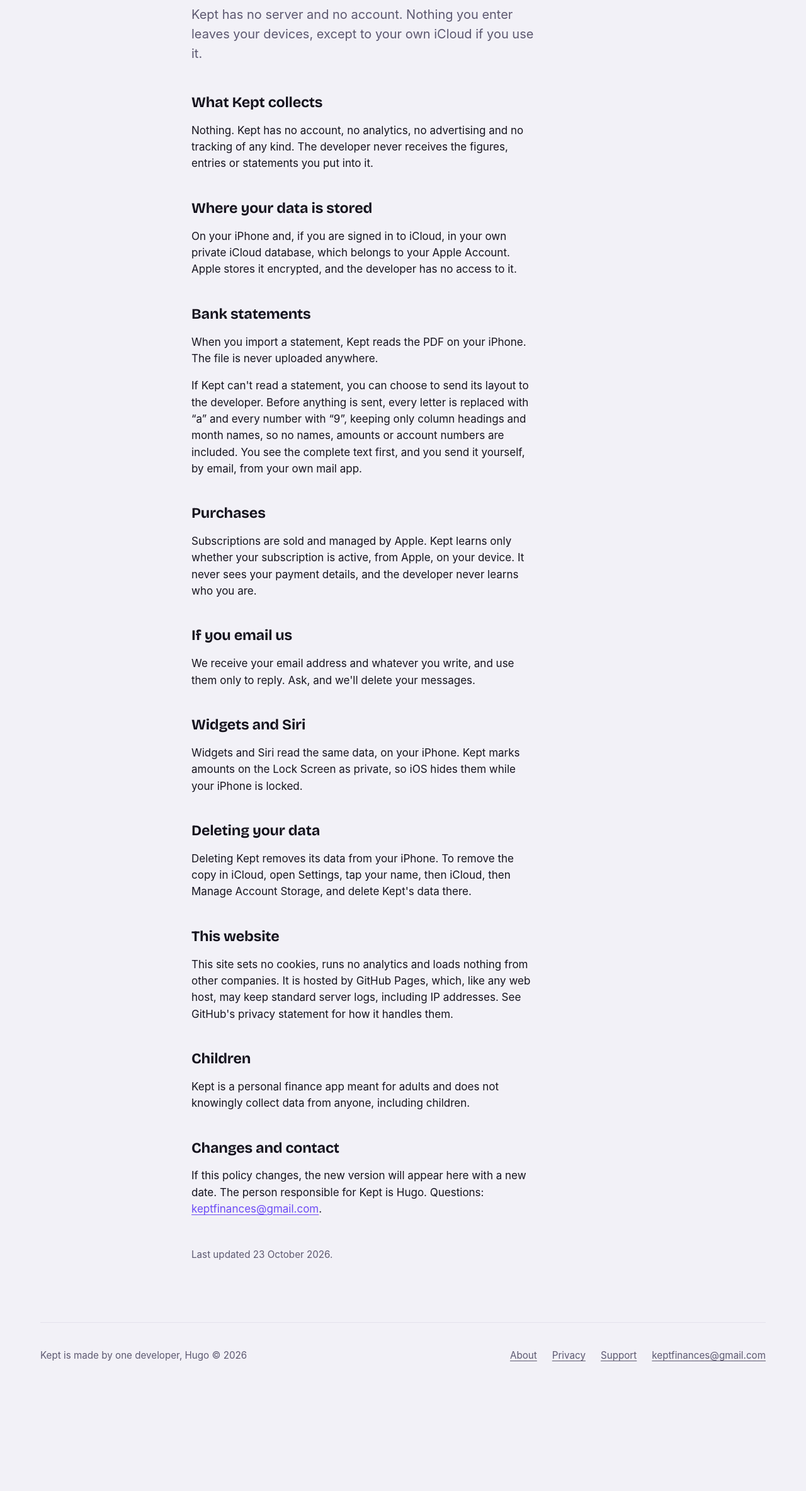
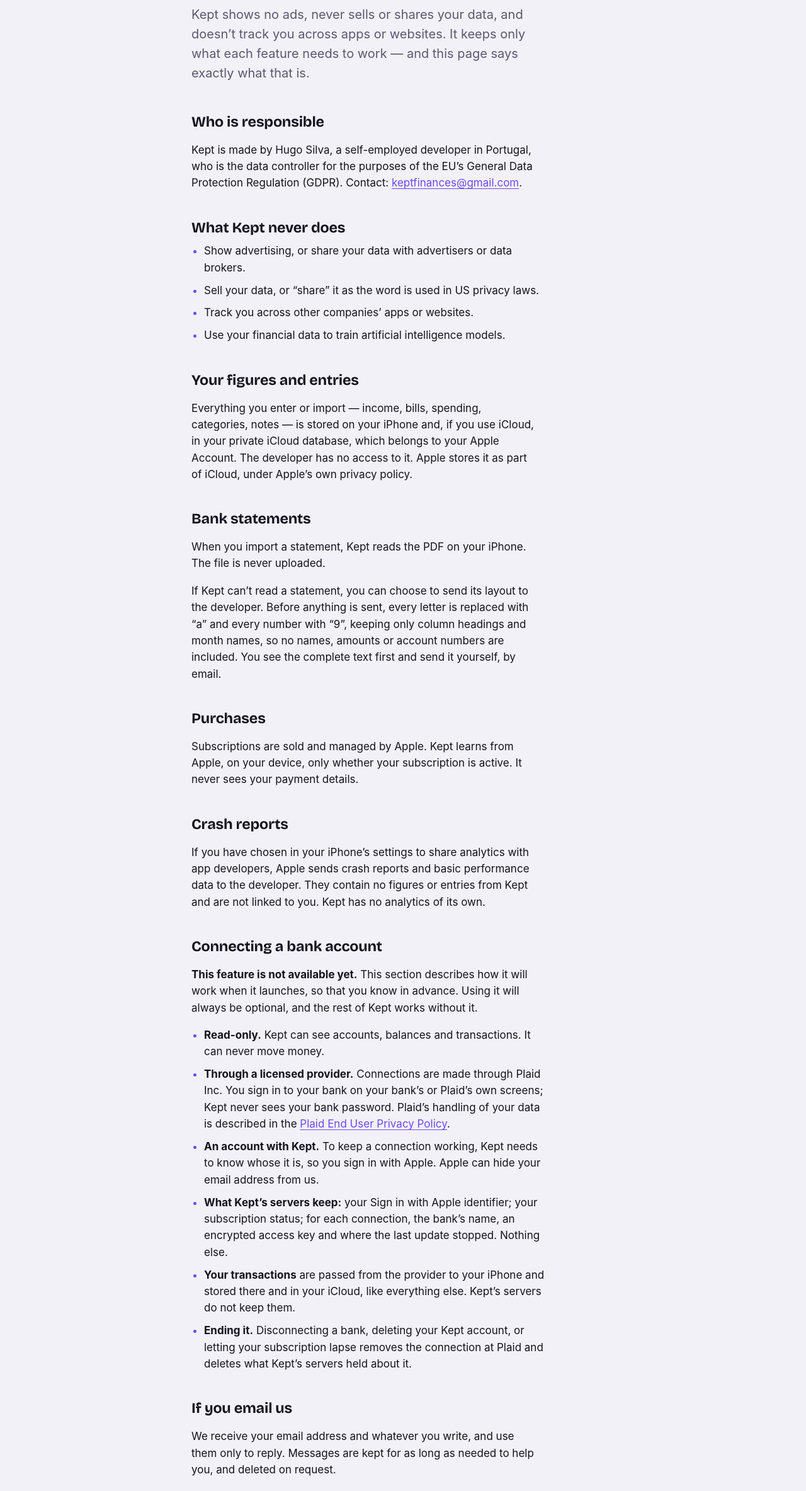
Before and after one commit to hugos/kept-site, a plain HTML site: page privacy.html in a window 1280 px wide. Shown: the part 193-2560 px from the top of the page at 63% size. Before the commit the page ends 2413 px from the top, so only its background shows below. Drawn offline with Linux system fonts and the light colour scheme.

Commit message:
changes to website

```diff
--- a/privacy.html
+++ b/privacy.html
@@ -4,7 +4,7 @@
 <meta charset="utf-8">
 <meta name="viewport" content="width=device-width, initial-scale=1, viewport-fit=cover">
 <title>Privacy policy — Kept</title>
-<meta name="description" content="Kept collects nothing. What you enter stays on your iPhone and in your own iCloud.">
+<meta name="description" content="Kept shows no ads, never sells your data and keeps only what each feature needs. Exactly what that is, and your rights.">
 <meta name="theme-color" content="#F2F1F7" media="(prefers-color-scheme: light)">
 <meta name="theme-color" content="#0B0B11" media="(prefers-color-scheme: dark)">
 <link rel="icon" href="favicon.svg" type="image/svg+xml">
@@ -25,44 +25,75 @@
 
 <main class="wrap doc">
   <h1>Privacy policy</h1>
-  <p class="lede">Kept has no server and no account. Nothing you enter leaves your devices, except to your own iCloud if you use it.</p>
+  <p class="lede">Kept shows no ads, never sells or shares your data, and doesn’t track you across apps or websites. It keeps only what each feature needs to work — and this page says exactly what that is.</p>
 
-  <h2>What Kept collects</h2>
-  <p>Nothing. Kept has no account, no analytics, no advertising and no tracking of any kind. The developer never receives the figures, entries or statements you put into it.</p>
+  <h2>Who is responsible</h2>
+  <p>Kept is made by Hugo Silva, a self-employed developer in Portugal, who is the data controller for the purposes of the EU’s General Data Protection Regulation (GDPR). Contact: <a href="mailto:keptfinances@gmail.com">keptfinances@gmail.com</a>.</p>
 
-  <h2>Where your data is stored</h2>
-  <p>On your iPhone and, if you are signed in to iCloud, in your own private iCloud database, which belongs to your Apple Account. Apple stores it encrypted, and the developer has no access to it.</p>
+  <h2>What Kept never does</h2>
+  <ul>
+    <li>Show advertising, or share your data with advertisers or data brokers.</li>
+    <li>Sell your data, or “share” it as the word is used in US privacy laws.</li>
+    <li>Track you across other companies’ apps or websites.</li>
+    <li>Use your financial data to train artificial intelligence models.</li>
+  </ul>
+
+  <h2>Your figures and entries</h2>
+  <p>Everything you enter or import — income, bills, spending, categories, notes — is stored on your iPhone and, if you use iCloud, in your private iCloud database, which belongs to your Apple Account. The developer has no access to it. Apple stores it as part of iCloud, under Apple’s own privacy policy.</p>
 
   <h2>Bank statements</h2>
-  <p>When you import a statement, Kept reads the PDF on your iPhone. The file is never uploaded anywhere.</p>
-  <p>If Kept can't read a statement, you can choose to send its layout to the developer. Before anything is sent, every letter is replaced with “a” and every number with “9”, keeping only column headings and month names, so no names, amounts or account numbers are included. You see the complete text first, and you send it yourself, by email, from your own mail app.</p>
+  <p>When you import a statement, Kept reads the PDF on your iPhone. The file is never uploaded.</p>
+  <p>If Kept can’t read a statement, you can choose to send its layout to the developer. Before anything is sent, every letter is replaced with “a” and every number with “9”, keeping only column headings and month names, so no names, amounts or account numbers are included. You see the complete text first and send it yourself, by email.</p>
 
   <h2>Purchases</h2>
-  <p>Subscriptions are sold and managed by Apple. Kept learns only whether your subscription is active, from Apple, on your device. It never sees your payment details, and the developer never learns who you are.</p>
+  <p>Subscriptions are sold and managed by Apple. Kept learns from Apple, on your device, only whether your subscription is active. It never sees your payment details.</p>
+
+  <h2>Crash reports</h2>
+  <p>If you have chosen in your iPhone’s settings to share analytics with app developers, Apple sends crash reports and basic performance data to the developer. They contain no figures or entries from Kept and are not linked to you. Kept has no analytics of its own.</p>
+
+  <h2>Connecting a bank account</h2>
+  <p><strong>This feature is not available yet.</strong> This section describes how it will work when it launches, so that you know in advance. Using it will always be optional, and the rest of Kept works without it.</p>
+  <ul>
+    <li><strong>Read-only.</strong> Kept can see accounts, balances and transactions. It can never move money.</li>
+    <li><strong>Through a licensed provider.</strong> Connections are made through Plaid Inc. You sign in to your bank on your bank’s or Plaid’s own screens; Kept never sees your bank password. Plaid’s handling of your data is described in the <a href="https://plaid.com/legal/#end-user-privacy-policy">Plaid End User Privacy Policy</a>.</li>
+    <li><strong>An account with Kept.</strong> To keep a connection working, Kept needs to know whose it is, so you sign in with Apple. Apple can hide your email address from us.</li>
+    <li><strong>What Kept’s servers keep:</strong> your Sign in with Apple identifier; your subscription status; for each connection, the bank’s name, an encrypted access key and where the last update stopped. Nothing else.</li>
+    <li><strong>Your transactions</strong> are passed from the provider to your iPhone and stored there and in your iCloud, like everything else. Kept’s servers do not keep them.</li>
+    <li><strong>Ending it.</strong> Disconnecting a bank, deleting your Kept account, or letting your subscription lapse removes the connection at Plaid and deletes what Kept’s servers held about it.</li>
+  </ul>
 
   <h2>If you email us</h2>
-  <p>We receive your email address and whatever you write, and use them only to reply. Ask, and we'll delete your messages.</p>
+  <p>We receive your email address and whatever you write, and use them only to reply. Messages are kept for as long as needed to help you, and deleted on request.</p>
 
-  <h2>Widgets and Siri</h2>
-  <p>Widgets and Siri read the same data, on your iPhone. Kept marks amounts on the Lock Screen as private, so iOS hides them while your iPhone is locked.</p>
+  <h2>Why we may process your data</h2>
+  <p>Providing the app you asked for (GDPR Article 6(1)(b)); your consent, for connecting a bank account (Article 6(1)(a)), which you can withdraw at any time by disconnecting; and our legitimate interest in answering support requests and fixing faults (Article 6(1)(f)).</p>
+
+  <h2>Who else processes it</h2>
+  <p>Apple, for iCloud, purchases and crash reports. Google, which hosts the support email. GitHub, which hosts this website. When bank connections launch: Plaid, and Cloudflare, which will host Kept’s servers. Some of these process data in the United States, under the European Commission’s Standard Contractual Clauses or the EU–US Data Privacy Framework.</p>
+
+  <h2>How long it is kept</h2>
+  <p>Data on your devices and in your iCloud stays until you delete it. Data on Kept’s servers is kept only while a bank connection is active, and deleted when it ends. Support emails are kept as long as needed to help you.</p>
+
+  <h2>Your rights</h2>
+  <p>You can ask to access, correct, export or delete personal data the developer holds about you, and object to or restrict its processing, by writing to <a href="mailto:keptfinances@gmail.com">keptfinances@gmail.com</a>. You can also export everything in Kept yourself, as a spreadsheet, from Settings. If you are in the EU, you may complain to your data protection authority — in Portugal, the Comissão Nacional de Proteção de Dados (CNPD). US residents have the same rights here, wherever they live, and Kept never sells or shares personal information.</p>
 
   <h2>Deleting your data</h2>
-  <p>Deleting Kept removes its data from your iPhone. To remove the copy in iCloud, open Settings, tap your name, then iCloud, then Manage Account Storage, and delete Kept's data there.</p>
+  <p>Deleting Kept removes its data from your iPhone. To remove the copy in iCloud, open Settings, tap your name, then iCloud, then Manage Account Storage, and delete Kept’s data there.</p>
 
   <h2>This website</h2>
-  <p>This site sets no cookies, runs no analytics and loads nothing from other companies. It is hosted by GitHub Pages, which, like any web host, may keep standard server logs, including IP addresses. See GitHub's privacy statement for how it handles them.</p>
+  <p>This site sets no cookies, runs no analytics and loads nothing from other companies. It is hosted by GitHub Pages, which, like any web host, may keep standard server logs, including IP addresses.</p>
 
   <h2>Children</h2>
-  <p>Kept is a personal finance app meant for adults and does not knowingly collect data from anyone, including children.</p>
+  <p>Kept is meant for adults and is not directed at children under 16.</p>
 
-  <h2>Changes and contact</h2>
-  <p>If this policy changes, the new version will appear here with a new date. The person responsible for Kept is Hugo. Questions: <a href="mailto:keptfinances@gmail.com">keptfinances@gmail.com</a>.</p>
+  <h2>Changes to this policy</h2>
+  <p>If this policy changes in a way that affects what Kept collects, you will be told in the app before the change takes effect, and the new version will appear here with a new date.</p>
 
-  <p class="updated">Last updated 23 October 2026.</p>
+  <p class="updated">Effective 19 November 2026.</p>
 </main>
 
 <footer class="wrap foot">
-  <span>Kept is made by one developer, Hugo © 2026</span>
+  <span>Kept is made by Hugo Silva, in Portugal. © 2026</span>
   <nav aria-label="Footer">
     <a href="about.html">About</a>
     <a href="privacy.html">Privacy</a>
--- a/styles.css
+++ b/styles.css
@@ -208,3 +208,7 @@ details p { margin: .75rem 0 0; color: var(--ink-soft); }
   .about-photo { position: relative; top: 0; max-width: 26rem; }
   .about-pip { width: 4.5rem; right: -.5rem; }
 }
+
+.doc ul { padding-left: 1.25rem; margin: .5rem 0 1rem; }
+.doc li { margin-bottom: .6rem; }
+.doc li::marker { color: var(--violet); }
```
Also changed, not shown: about.html (+7 -7 lines), index.html (+4 -4 lines), support.html (+3 -3 lines), 1 other file.
